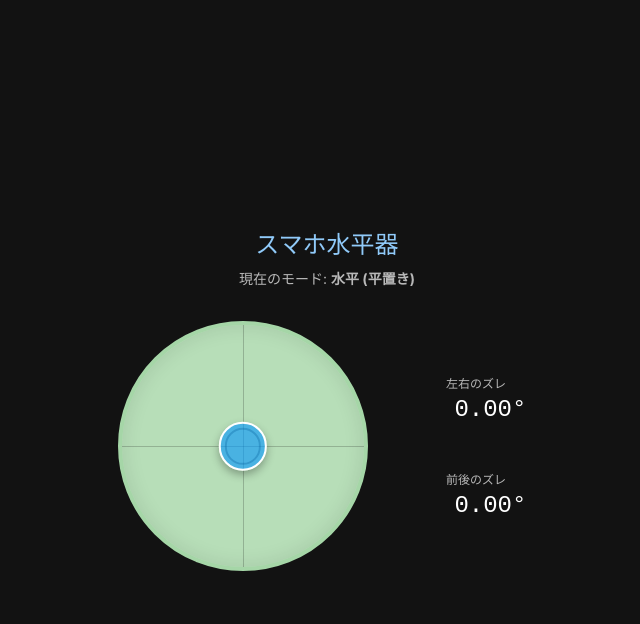
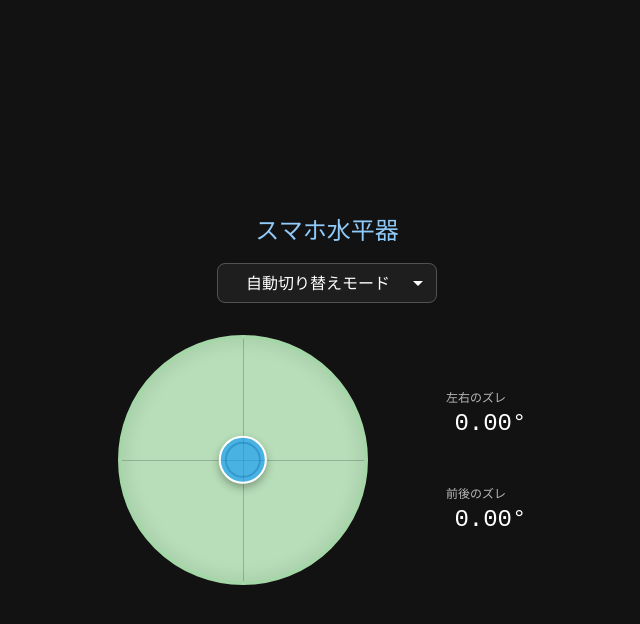
Before and after one commit to Densyakun/level, a React (Vite) app: page / in a window 1280 px wide. Both pictures are taken after a click on the button "開始する". Shown: the top 624 px of the page, without its empty margins (313-953 px from the left). Built offline with nearby package versions, Linux system fonts and the light colour scheme.

Commit message:
モードを固定できるようにする

```diff
--- a/src/App.tsx
+++ b/src/App.tsx
@@ -1,10 +1,11 @@
 import { useState, useEffect } from 'react';
-import { Box, Button, Typography, Paper, Container } from '@mui/material';
+import { Box, Button, Typography, Paper, Container, FormControl, Select, MenuItem } from '@mui/material';
 import ExploreIcon from '@mui/icons-material/Explore';
 
 function App() {
   const [orientation, setOrientation] = useState({ beta: 0, gamma: 0, alpha: 0 });
   const [permissionGranted, setPermissionGranted] = useState<boolean | null>(null);
+  const [modeSetting, setModeSetting] = useState<'auto' | 'horizontal' | 'portrait' | 'landscape'>('auto');
 
   const requestPermission = async () => {
     if (typeof (DeviceOrientationEvent as any).requestPermission === 'function') {
@@ -60,24 +61,29 @@ function App() {
   const absY = Math.abs(gy);
   const absZ = Math.abs(gz);
 
-  let modeLabel = '水平 (平置き)';
+  let detectedMode: 'horizontal' | 'portrait' | 'landscape' = 'horizontal';
+
+  if (absZ >= absX && absZ >= absY) {
+    detectedMode = 'horizontal';
+  } else if (absY >= absX && absY >= absZ) {
+    detectedMode = 'portrait';
+  } else {
+    detectedMode = 'landscape';
+  }
+
+  const activeMode = modeSetting === 'auto' ? detectedMode : modeSetting;
+
   let devX = 0;
   let devY = 0;
 
-  if (absZ >= absX && absZ >= absY) {
-    // 平置きモード：重力が主にZ軸方向
-    modeLabel = '水平 (平置き)';
+  if (activeMode === 'horizontal') {
     devX = safeAsin(gx) * radToDeg;
     devY = safeAsin(gy) * radToDeg;
-  } else if (absY >= absX && absY >= absZ) {
-    // 縦置きモード：重力が主にY軸方向
-    modeLabel = '垂直 (縦置き)';
+  } else if (activeMode === 'portrait') {
     const sign = -Math.sign(gy) || 1; // upright = 1, upside down = -1
     devX = -safeAsin(gx) * radToDeg * sign;
     devY = -safeAsin(gz) * radToDeg * sign;
   } else {
-    // 横置きモード：重力が主にX軸方向
-    modeLabel = '垂直 (横置き)';
     const sign = Math.sign(gx) || 1; // right-edge down = 1, left-edge down = -1
     devX = -safeAsin(gy) * radToDeg * sign;
     devY = -safeAsin(gz) * radToDeg * sign;
@@ -132,13 +138,25 @@ function App() {
         overflow: 'hidden' // Prevent scrolling
       }}
     >
-      <Box sx={{ textAlign: 'center', mb: { xs: 2, sm: 4 } }}>
-        <Typography variant="h5" gutterBottom color="primary">
+      <Box sx={{ textAlign: 'center', mb: { xs: 2, sm: 4 }, display: 'flex', flexDirection: 'column', alignItems: 'center', gap: 2 }}>
+        <Typography variant="h5" color="primary">
           スマホ水平器
         </Typography>
-        <Typography variant="body2" color="textSecondary">
-          現在のモード: <strong>{modeLabel}</strong>
-        </Typography>
+
+        {permissionGranted && (
+          <FormControl size="small" variant="outlined" sx={{ minWidth: 220 }}>
+            <Select
+              value={modeSetting}
+              onChange={(e) => setModeSetting(e.target.value as any)}
+              sx={{ bgcolor: 'background.paper', borderRadius: 2 }}
+            >
+              <MenuItem value="auto">自動切り替えモード</MenuItem>
+              <MenuItem value="horizontal">固定: 水平 (平置き)</MenuItem>
+              <MenuItem value="portrait">固定: 垂直 (縦置き)</MenuItem>
+              <MenuItem value="landscape">固定: 垂直 (横置き)</MenuItem>
+            </Select>
+          </FormControl>
+        )}
       </Box>
 
       {!permissionGranted ? (
```
